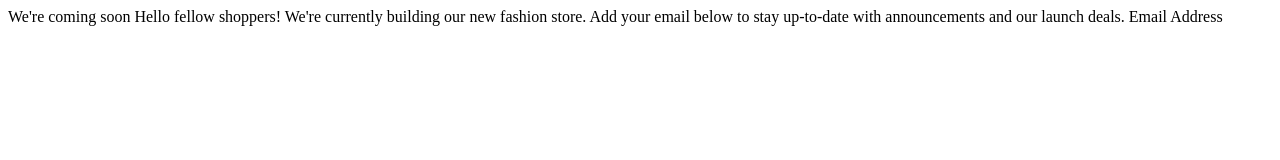
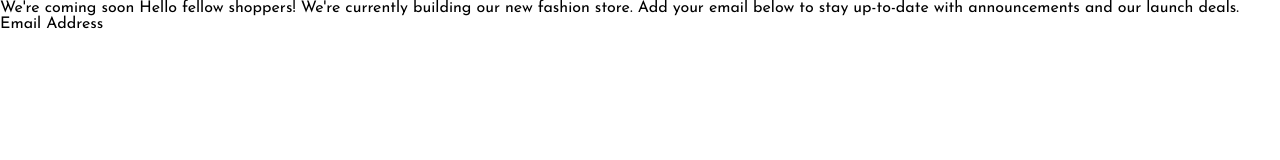
Before and after one commit to Semandr/apparel-coming-soon, a plain HTML site: page index.html in a window 1280 px wide. Drawn offline with Linux system fonts and the light colour scheme.

Commit message:
add fonts

```diff
--- a/index.html
+++ b/index.html
@@ -3,15 +3,20 @@
   <head>
     <meta charset="UTF-8" />
     <meta name="viewport" content="width=device-width, initial-scale=1.0" />
-    <!-- displays site properly based on user's device -->
-
     <link
       rel="icon"
       type="image/png"
       sizes="32x32"
       href="./images/favicon-32x32.png"
     />
-
+    <link rel="preconnect" href="https://fonts.googleapis.com" />
+    <link rel="preconnect" href="https://fonts.gstatic.com" crossorigin />
+    <link
+      href="https://fonts.googleapis.com/css2?family=Josefin+Sans:wght@300;400;600&display=swap"
+      rel="stylesheet"
+    />
+    <link rel="stylesheet" href="./css/main.min.css" />
+    <script defer src="./js/app.js"></script>
     <title>Frontend Mentor | Base Apparel coming soon page</title>
   </head>
   <body>
--- a/sass/base/_typography.scss
+++ b/sass/base/_typography.scss
@@ -0,0 +1,4 @@
+body {
+  font-family: "Josefin Sans", sans-serif;
+  font-size: 1.6rem;
+}
```
Also changed, not shown: css/main.min.css, 1 other file.
